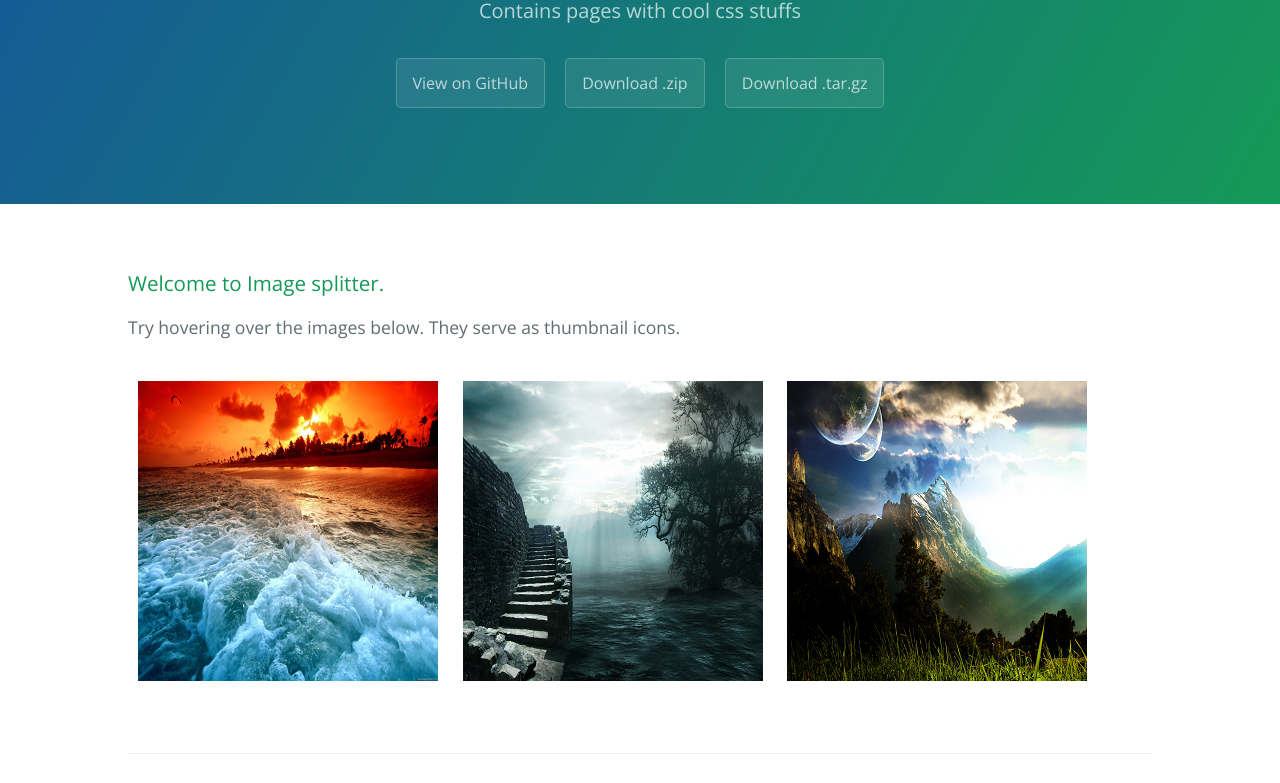
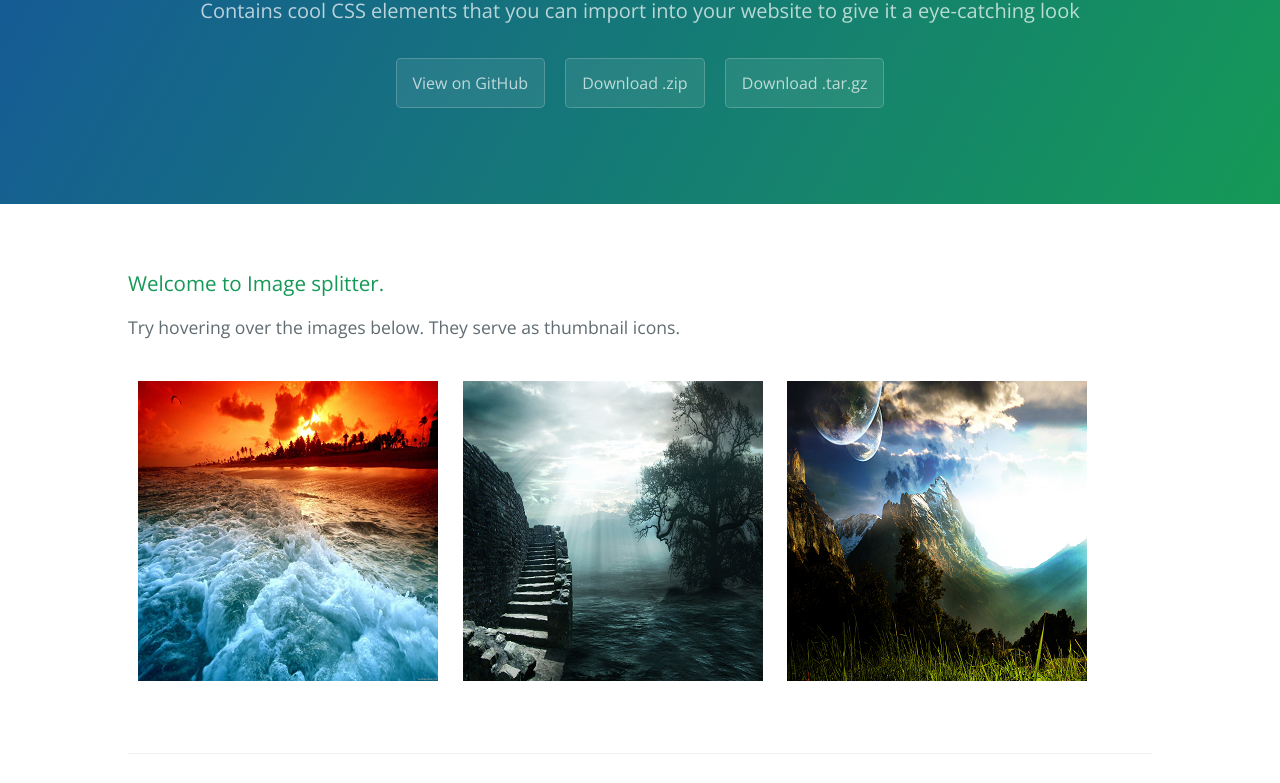
Before and after one commit to dayanandsaraswati/coolcssstuff, a plain HTML site: page index.html in a window 1280 px wide. Shown: the part 164-947 px from the top of the page. Drawn offline with nearby package versions, Linux system fonts and the light colour scheme.

Commit message:
Changed headers

```diff
--- a/index.html
+++ b/index.html
@@ -15,7 +15,7 @@
 <body>
 	<section class="page-header">
 		<h1 class="project-name">Cool CSS Stuff</h1>
-		<h2 class="project-tagline">Contains pages with cool css stuffs</h2>
+		<h2 class="project-tagline">Contains cool CSS elements that you can import into your website to give it a eye-catching look</h2>
 		<a href="https://github.com/dayanandsaraswati/coolcssstuff" class="btn">View on GitHub</a>
 		<a href="https://github.com/dayanandsaraswati/coolcssstuff/zipball/master" class="btn">Download .zip</a>
 		<a href="https://github.com/dayanandsaraswati/coolcssstuff/tarball/master" class="btn">Download .tar.gz</a>
```
